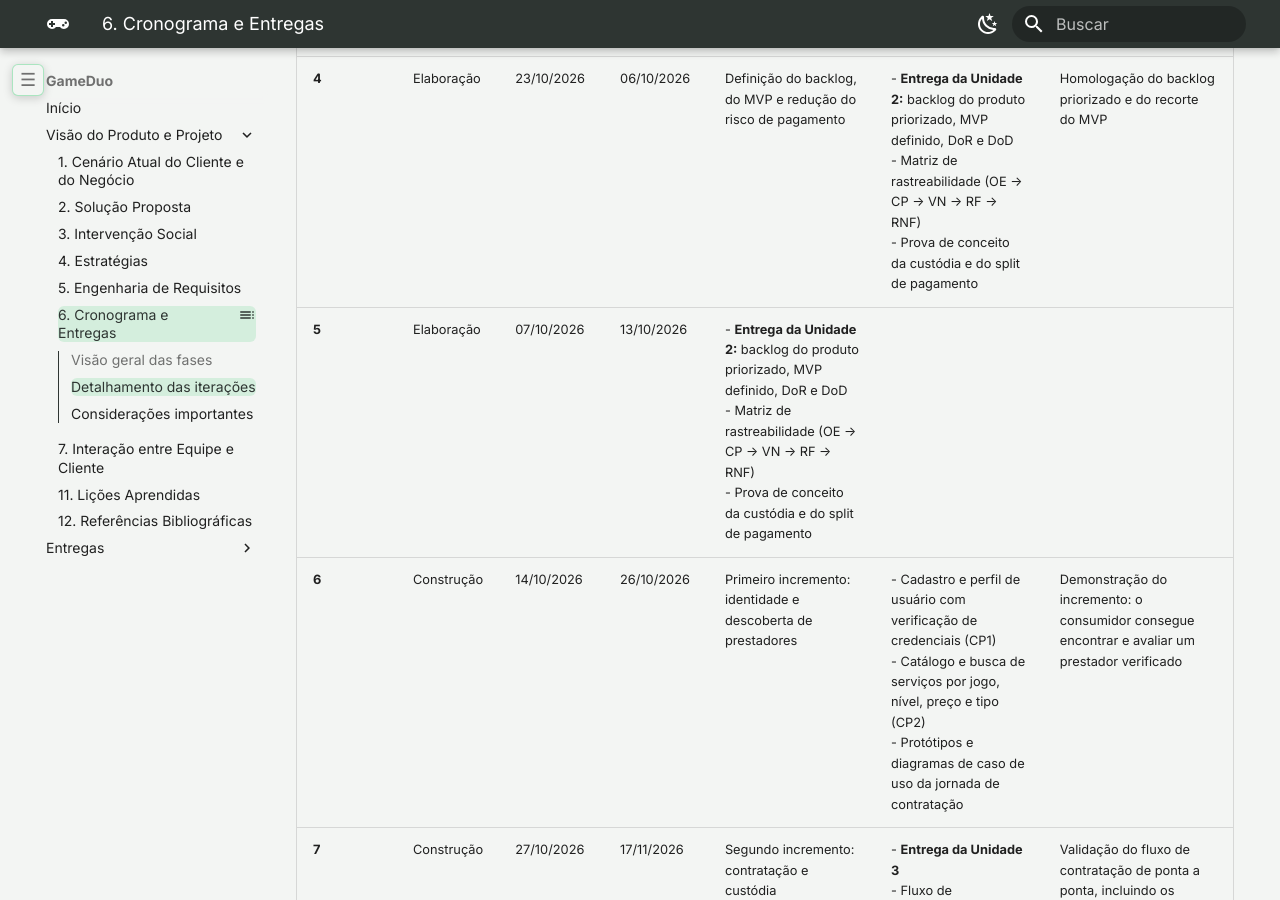
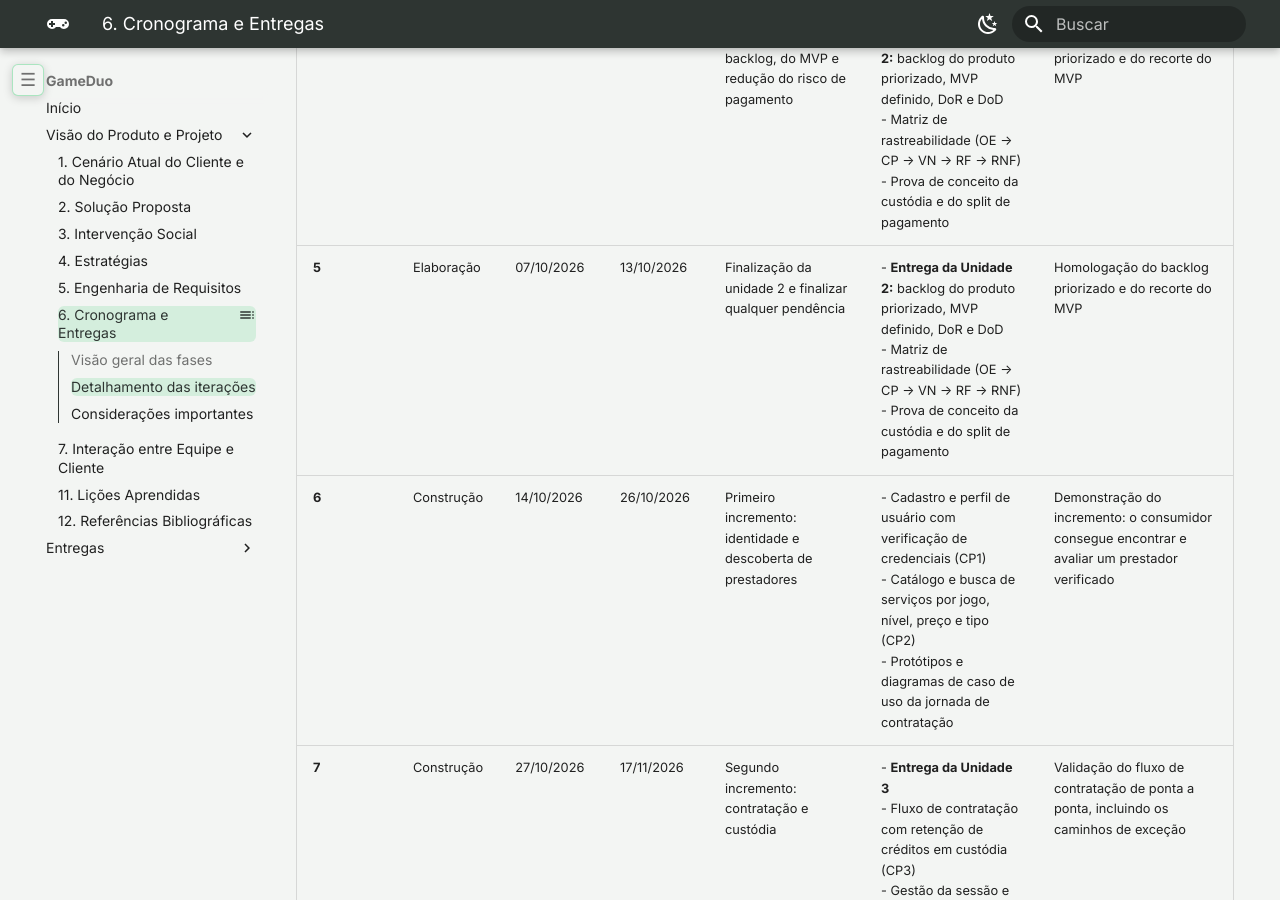
Before and after one commit to mdsreq-fga-unb/REQ-2026.2-T02-GameDuo, an MkDocs documentation site: the page built from docs/visao-produto/cronograma-entregas.md, in a window 1280 px wide and 900 px high, scrolled down 1604 px. Built offline with MkDocs 1.6.1 and Material for MkDocs 9.7.7, drawn with Linux system fonts in a browser that asks for light colours.

Commit message:
Realinhando a iteração 5

```diff
--- a/docs/visao-produto/cronograma-entregas.md
+++ b/docs/visao-produto/cronograma-entregas.md
@@ -21,7 +21,7 @@
 | **2** | Iniciação | 01/09/2026 | 08/09/2026 | Compreensão do problema e construção da visão do produto | - **Entrega da Unidade 1:** documento de Visão do Produto e Projeto (seções 1 a 7)<br>- Rich picture, diagrama de Ishikawa e mapa de stakeholders<br>- Objetivos específicos (OE1–OE5) e características de produto (CP1–CP6)<br>- Estratégia de engenharia de software e plano de ER definidos | Primeira reunião com o cliente: validação do problema central, do modelo de negócio e do escopo pretendido |
 | **3** | Elaboração | 09/09/2026 | 22/09/2026 | Elicitação, análise e declaração dos requisitos | - Glossário do domínio<br>- Listas preliminares de requisitos funcionais e não funcionais (URPS+)<br>- User stories com critérios de aceitação em BDD<br>- Prova de conceito da verificação de Elo via API de terceiros | Validação dos requisitos declarados e do que é tecnicamente verificável na integração de credenciais |
 | **4** | Elaboração | 23/10/2026 | 06/10/2026 | Definição do backlog, do MVP e redução do risco de pagamento | - **Entrega da Unidade 2:** backlog do produto priorizado, MVP definido, DoR e DoD<br>- Matriz de rastreabilidade (OE → CP → VN → RF → RNF)<br>- Prova de conceito da custódia e do split de pagamento | Homologação do backlog priorizado e do recorte do MVP |
-| **5** | Elaboração | 07/10/2026 | 13/10/2026 | - **Entrega da Unidade 2:** backlog do produto priorizado, MVP definido, DoR e DoD<br>- Matriz de rastreabilidade (OE → CP → VN → RF → RNF)<br>- Prova de conceito da custódia e do split de pagamento |
+| **5** | Elaboração | 07/10/2026 | 13/10/2026 | Finalização da unidade 2 e finalizar qualquer pendência | - **Entrega da Unidade 2:** backlog do produto priorizado, MVP definido, DoR e DoD<br>- Matriz de rastreabilidade (OE → CP → VN → RF → RNF)<br>- Prova de conceito da custódia e do split de pagamento | Homologação do backlog priorizado e do recorte do MVP |
 | **6** | Construção | 14/10/2026 | 26/10/2026 | Primeiro incremento: identidade e descoberta de prestadores | - Cadastro e perfil de usuário com verificação de credenciais (CP1)<br>- Catálogo e busca de serviços por jogo, nível, preço e tipo (CP2)<br>- Protótipos e diagramas de caso de uso da jornada de contratação | Demonstração do incremento: o consumidor consegue encontrar e avaliar um prestador verificado |
 | **7** | Construção | 27/10/2026 | 17/11/2026 | Segundo incremento: contratação e custódia | - **Entrega da Unidade 3**<br>- Fluxo de contratação com retenção de créditos em custódia (CP3)<br>- Gestão da sessão e chat integrado entre as partes (CP6)<br>- Verificação e validação dos requisitos implementados | Validação do fluxo de contratação de ponta a ponta, incluindo os caminhos de exceção |
 | **8** | Construção | 24/11/2026 | 03/12/2026 | Terceiro incremento: validação bilateral, repasse e confiança | - Validação bilateral da sessão e repasse automático ao prestador (CP3)<br>- Avaliação cruzada, reputação e canal de denúncias (CP4)<br>- Painel administrativo de transações, disputas e usuários (CP5)<br>- Backlog e matriz de rastreabilidade atualizados | Validação do ciclo completo da transação e das regras de moderação |
```
